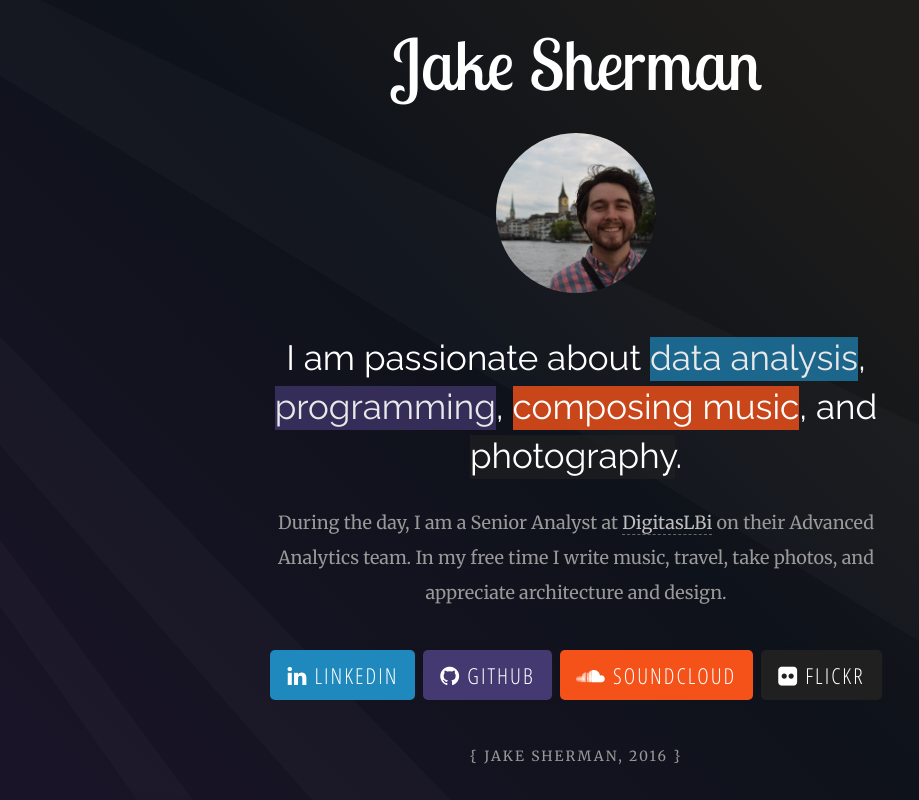
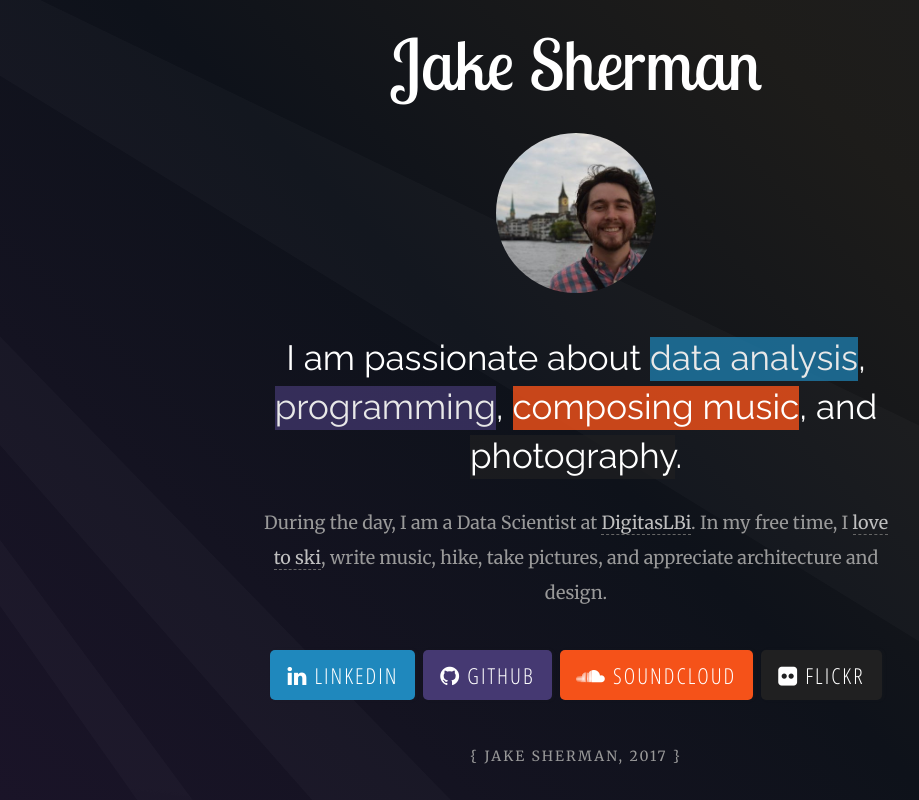
Before and after one commit to jakesherman/jakesherman.com, a plain HTML site: page index.html in a window 1280 px wide. Shown: the whole page, without its empty margins (64-983 px from the left). Drawn offline with Linux system fonts and the light colour scheme.

Commit message:
2017 updates

```diff
--- a/index.html
+++ b/index.html
@@ -49,7 +49,7 @@ Inspired (and in many cases copied from) ryanboye.com
             <a href='https://www.flickr.com/photos/realjakesherman/' class='photo' target="_blank">photography</a>.
           </h1>
           <p>
-            During the day, I am a Senior Analyst at <a href='http://www.digitaslbi.com/us/'>DigitasLBi</a> on their Advanced Analytics team. In my free time I write music, travel, take photos, and appreciate architecture and design.
+            During the day, I am a Data Scientist at <a href='http://www.digitaslbi.com/us/'>DigitasLBi</a>. In my free time, I <a href='https://www.instagram.com/realjakesherman/'>love to ski</a>, write music, hike, take pictures, and appreciate architecture and design.
           </p>
         </div>
       </div>
@@ -75,7 +75,7 @@ Inspired (and in many cases copied from) ryanboye.com
       <!-- finale -->
         <div class='row'>
           <div class='footer'>
-            { Jake Sherman, 2016 }
+            { Jake Sherman, 2017 }
           </div>
         </div>
 
```
